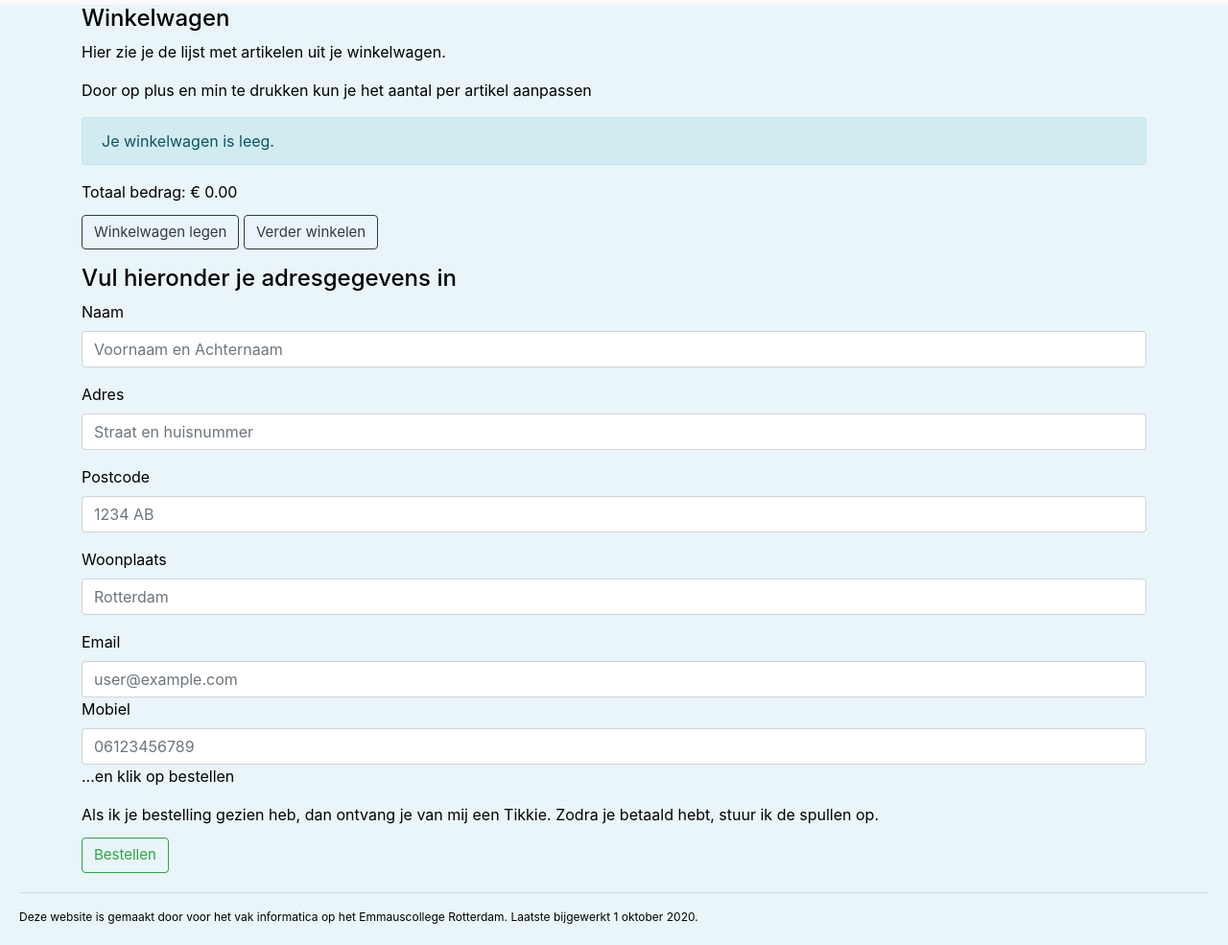
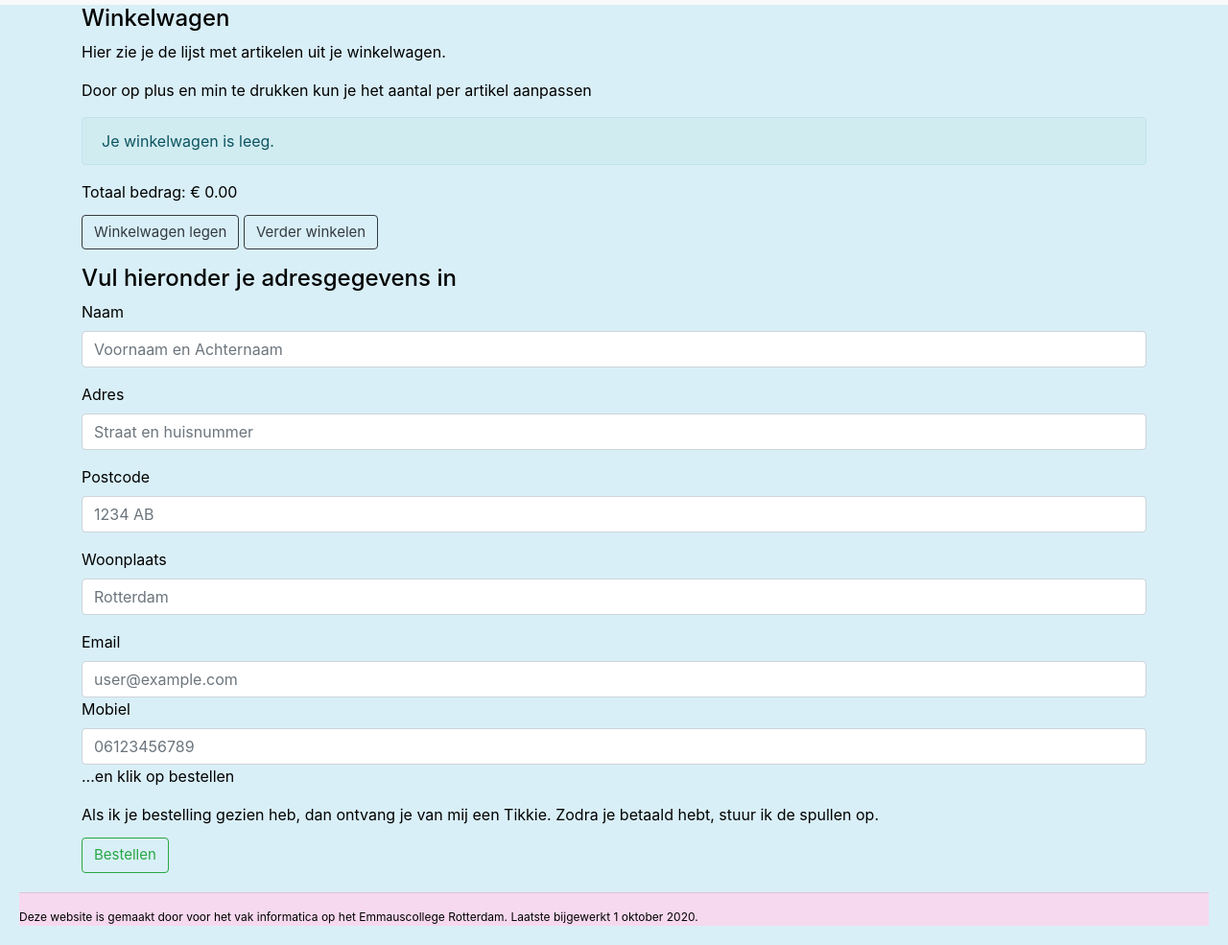
Before and after one commit to emmaus-5h/5Hin2-webshop-Riley-Amar, a website: page web/basket.html in a window 1280 px wide. Shown: the part 51-1036 px from the top of the page at 96% size. Drawn offline with nearby package versions, Linux system fonts and the light colour scheme.

Commit message:
Card aangepast zodat alles erop staat en kleurtjes

```diff
--- a/web/css/style.css
+++ b/web/css/style.css
@@ -3,6 +3,7 @@
 footer {
   margin: 20px;
   font-size: 12px;
+  background-color: #f7d9ef ;
 }
 
 .toast {
@@ -24,7 +25,7 @@ footer {
 
 .card {
   width:200px;
-  height: 800px;
+  height: 815px;
   margin-bottom: 20px
 }
 
@@ -75,6 +76,6 @@ footer {
 }
 
 body {
-  background-color: #e9f5f9 ;
+  background-color: #d9eff7 ;
   color: black ;
 }
```
